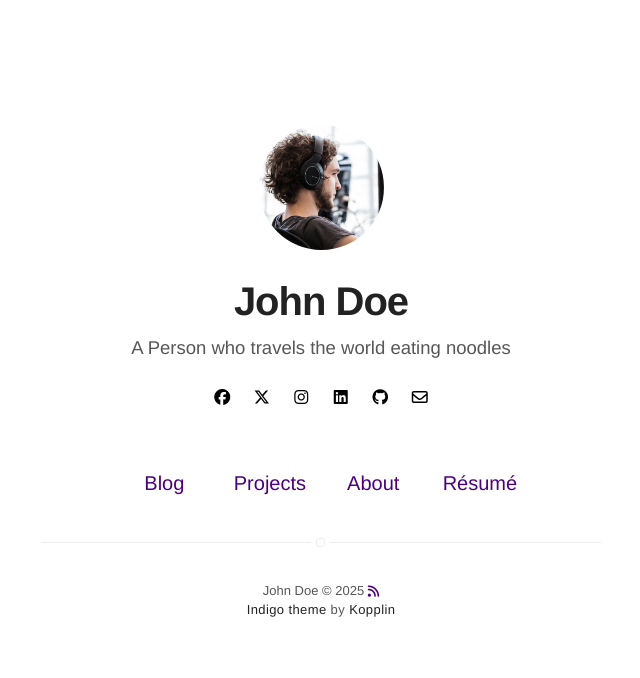
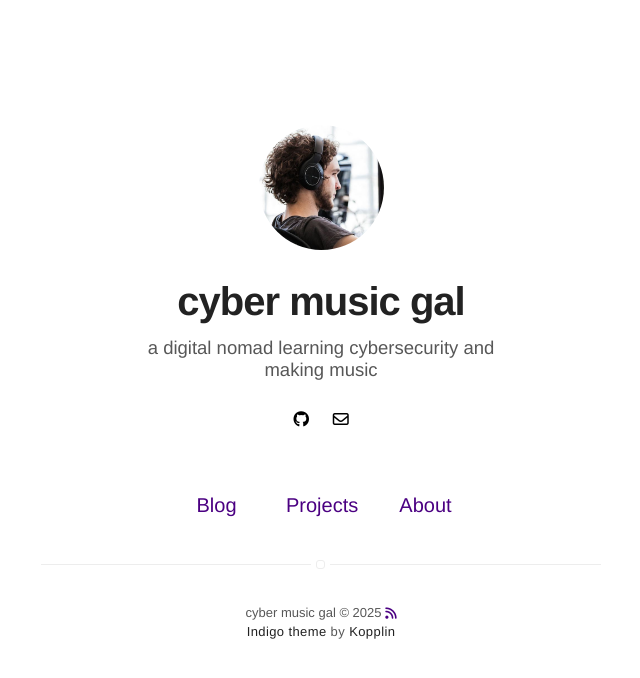
Before and after one commit to cybermusicgal/cybermusicgal.github.io, a Jekyll site: the page built from index.html, in a window 1280 px wide. Shown: the top 678 px of the page, without its empty margins (319-959 px from the left). Built offline with Jekyll 4.4.1, drawn with Linux system fonts in a browser that asks for light colours; nearby versions of some CDN libraries.

Commit message:
Update personal information in _config.yml

```diff
--- a/_config.yml
+++ b/_config.yml
@@ -1,9 +1,9 @@
 # main text of home
-title: John Doe
-bio: A Person who travels the world eating noodles
+title: cyber music gal
+bio: a digital nomad learning cybersecurity and making music
 
 # twitter summary info
-description: A blog about technology and stuff related
+description: a blog about tech, music, and traveling
 
 # if it's an external image, update below for true
 # better with square images
@@ -12,48 +12,42 @@ picture: assets/images/profile.jpg
 
 # your site color theme, true for dark theme,
 # false to light theme, auto to switch with system.
-dark-theme: auto
+dark-theme: false
 
 # If you want to include your resume, set to true
 # and specify source (external or local).
-resume: true
+resume: false
 resume-external: true
 resume-url: https://google.com/?q=my+resume
 
-url: https://sergiokopplin.github.io/indigo
-# your url: https://USERNAME.github.io
+url: https://cybermusicgal.github.io
+# your url: https://cybermusicgal.github.io
 
 permalink: /:title/
 
 # To enable google analytics, supply your token below
-# analytics-google: 'UA-MYANALYTICS'
+# analytics-google: 'G-EDV5CNKBJ0'
 
 # if you don't want comments in your posts, leave categories empty
 disqus:
-  shortname: github # enter this from your disqus account
-  categories: [blog, project] # only show disqus for posts that have these categories
+  shortname: cybermusicgal # enter this from your disqus account
+  categories: [blog] # only show disqus for posts that have these categories
 
 # if you don't have any of social below, comment the line
-facebook: myfacebook
-twitter: mytwitter
-instagram: myinstagram
-linkedin: mylinkedin
-github: mygithub
-email: myemail@gmail.com
+# facebook: myfacebook
+# twitter: mytwitter
+# instagram: myinstagram
+# linkedin: mylinkedin
+github: cybermusicgal
+email: cybermusicgal@gmail.com
 
 authors:
-  johndoe:
-    name: John Doe
-    bio: A Man who travels the world eating noodles
+  cybermusicgal:
+    name: cyber music gal
+    bio: a digital nomad learning cybersecurity and making music
     external-image: false
     picture: assets/images/profile.jpg
-    twitter: johndoe
-  jamesfoster:
-    name: James Foster
-    bio: A Man who develops software with coffee
-    external-image: false
-    picture: assets/images/james.jpg
-    twitter: jamesfoster
+    # twitter: johndoe
 
 # do you want a larger site? change the option below
 # options: [normal, large] | default: normal
```
